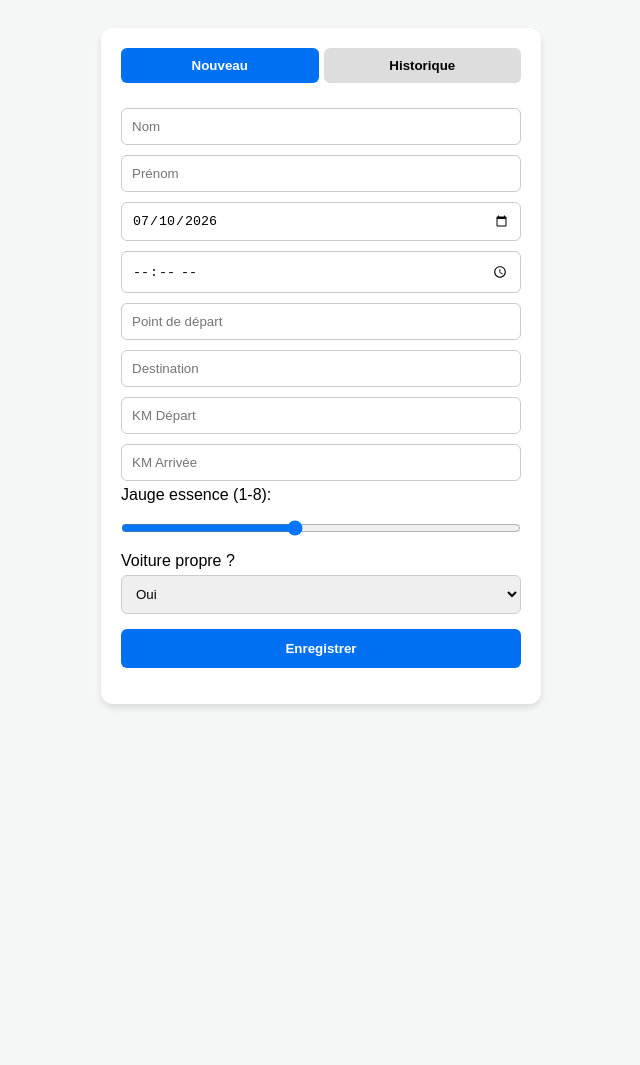
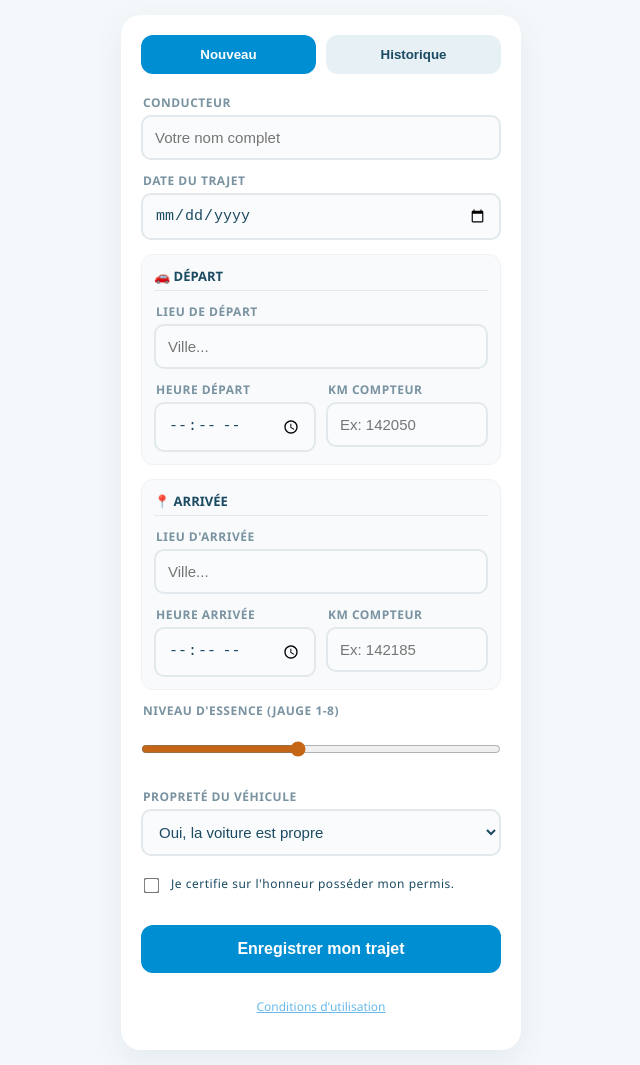
Before and after one commit to mcd64000-design/Apply-Kilom-tre-v-hicule, a plain HTML site: page index.html in a window 1280 px wide. Shown: the whole page, without its empty margins (319-959 px from the left). Before the commit the page ends 800 px from the top, so only its background shows below. Drawn offline with nearby package versions, Linux system fonts and the light colour scheme.

Commit message:
Refactor HTML structure and styles for form
Updated the title and improved form layout with new labels and input fields. Enhanced styling for better user experience.

```diff
--- a/index.html
+++ b/index.html
@@ -3,18 +3,26 @@
 <head>
     <meta charset="UTF-8">
     <meta name="viewport" content="width=device-width, initial-scale=1.0">
-    <title>Suivi Kilométrique</title>
+    <title>Mon Suivi Trajet - Savencia</title>
     <script src="https://unpkg.com/@supabase/supabase-js@2"></script>
     <style>
-        body { font-family: sans-serif; background: #f4f7f6; padding: 20px; display: flex; justify-content: center; }
-        .box { background: white; padding: 20px; border-radius: 12px; width: 100%; max-width: 400px; box-shadow: 0 4px 6px rgba(0,0,0,0.1); }
-        .tabs { display: flex; gap: 5px; margin-bottom: 20px; }
-        .tab-btn { flex: 1; padding: 10px; border: none; border-radius: 6px; cursor: pointer; background: #ddd; font-weight: bold; }
-        .tab-btn.active { background: #0070f3; color: white; }
+        body { font-family: 'Segoe UI', Tahoma, Geneva, Verdana, sans-serif; background: #f4f8fa; padding: 15px; display: flex; justify-content: center; margin: 0; }
+        .box { background: white; padding: 20px; border-radius: 20px; width: 100%; max-width: 400px; box-shadow: 0 10px 30px rgba(27, 74, 98, 0.08); box-sizing: border-box; }
+        .tabs { display: flex; gap: 10px; margin-bottom: 20px; }
+        .tab-btn { flex: 1; padding: 12px; border: none; border-radius: 12px; cursor: pointer; background: #e6f0f5; color: #1b4a62; font-weight: bold; transition: 0.3s ease; }
+        .tab-btn.active { background: #008ed2; color: white; }
         .page { display: none; }
         .page.active { display: block; }
-        input, select { width: 100%; padding: 10px; margin: 5px 0; border: 1px solid #ccc; border-radius: 6px; box-sizing: border-box; }
-        button.main { width: 100%; padding: 12px; background: #0070f3; color: white; border: none; border-radius: 6px; cursor: pointer; margin-top: 10px; font-weight: bold; }
+        label { display: block; font-size: 12px; font-weight: 700; color: #7a93a1; text-transform: uppercase; margin-top: 12px; margin-left: 2px; letter-spacing: 0.5px; }
+        input:not([type="checkbox"]), select { width: 100%; padding: 12px; margin: 4px 0 0 0; border: 2px solid #e1e9ed; border-radius: 10px; box-sizing: border-box; font-size: 15px; color: #1b4a62; background-color: #fafbfc; transition: border-color 0.3s, background-color 0.3s; }
+        input:focus, select:focus { outline: none; border-color: #008ed2; background-color: white; }
+        .grid-2x2 { display: grid; grid-template-columns: 1fr 1fr; gap: 10px; }
+        .section-bloc { background: #f8fafc; border: 1px solid #eef2f5; padding: 12px; border-radius: 12px; margin-top: 14px; }
+        .section-bloc h3 { margin: 0 0 5px 0; font-size: 13px; color: #1b4a62; font-weight: bold; border-bottom: 1px solid #e1e9ed; padding-bottom: 5px; }
+        button.main { width: 100%; padding: 15px; background: #008ed2; color: white; border: none; border-radius: 12px; cursor: pointer; margin-top: 20px; font-weight: bold; font-size: 16px; transition: background 0.2s; }
+        button.main:hover { background: #1b4a62; }
+        input[type="range"] { accent-color: #c46615; width: 100%; margin-top: 8px; }
+        .footer-btn { margin-top: 25px; text-align: center; font-size: 12px; color: #69b9ec; cursor: pointer; text-decoration: underline; font-weight: 500; }
     </style>
 </head>
 <body>
@@ -26,100 +34,91 @@
     </div>
 
     <div id="form" class="page active">
-        <input type="text" id="nom" placeholder="Nom">
-        <input type="text" id="prenom" placeholder="Prénom">
-        <input type="date" id="date_trajet">
-        <input type="time" id="heure_trajet">
-        <input type="text" id="pt_dep" placeholder="Point de départ">
-        <input type="text" id="dest" placeholder="Destination">
-        <input type="number" id="km_dep" placeholder="KM Départ">
-        <input type="number" id="km_arr" placeholder="KM Arrivée">
-        <label>Jauge essence (1-8):</label>
-        <input type="range" id="jauge" min="1" max="8" value="4">
-        <label>Voiture propre ?</label>
-        <select id="propre"><option value="Oui">Oui</option><option value="Non">Non</option></select>
-        <button class="main" onclick="envoyerTrajet()">Enregistrer</button>
-        <p id="msg" style="text-align:center; font-weight:bold;"></p>
+        <div><label for="nom">Conducteur</label><input type="text" id="nom" placeholder="Votre nom complet" oninput="sauvegarderLocal()"></div>
+        <div><label for="date_trajet">Date du trajet</label><input type="date" id="date_trajet" oninput="sauvegarderLocal()"></div>
+
+        <div class="section-bloc">
+            <h3>🚗 DÉPART</h3>
+            <div><label for="dest_dep">Lieu de départ</label><input type="text" id="dest_dep" placeholder="Ville..." oninput="sauvegarderLocal()"></div>
+            <div class="grid-2x2">
+                <div><label for="heure_dep">Heure départ</label><input type="time" id="heure_dep" oninput="sauvegarderLocal()"></div>
+                <div><label for="km_dep">KM Compteur</label><input type="number" id="km_dep" placeholder="Ex: 142050" oninput="sauvegarderLocal()"></div>
+            </div>
+        </div>
+
+        <div class="section-bloc">
+            <h3>📍 ARRIVÉE</h3>
+            <div><label for="dest_arr">Lieu d'arrivée</label><input type="text" id="dest_arr" placeholder="Ville..." oninput="sauvegarderLocal()"></div>
+            <div class="grid-2x2">
+                <div><label for="heure_arr">Heure arrivée</label><input type="time" id="heure_arr" oninput="sauvegarderLocal()"></div>
+                <div><label for="km_arr">KM Compteur</label><input type="number" id="km_arr" placeholder="Ex: 142185" oninput="sauvegarderLocal()"></div>
+            </div>
+        </div>
+
+        <div><label>Niveau d'essence (Jauge 1-8)</label><input type="range" id="jauge" min="1" max="8" value="4" oninput="sauvegarderLocal()"></div>
+        <div><label for="propre">Propreté du véhicule</label><select id="propre" onchange="sauvegarderLocal()"><option value="Oui">Oui, la voiture est propre</option><option value="Non">Non, elle nécessite un nettoyage</option></select></div>
+
+        <div style="margin: 20px 0 10px 0; font-size: 13px; color: #1b4a62; display: flex; align-items: flex-start; gap: 10px; line-height: 1.4;">
+            <input type="checkbox" id="certif" style="width: auto; margin-top: 3px; transform: scale(1.2); cursor: pointer;" onchange="sauvegarderLocal()">
+            <label for="certif" style="cursor: pointer; font-weight: 500; color: #1b4a62; text-transform: none; margin: 0;">Je certifie sur l'honneur posséder mon permis.</label>
+        </div>
+
+        <button class="main" onclick="envoyerTrajet()">Enregistrer mon trajet</button>
+
+        <div class="footer-btn" onclick="alert('Fonctionnalité à venir : Affichage des conditions d\'utilisation')">
+            Conditions d'utilisation
+        </div>
+
+        <p id="msg" style="text-align:center; font-weight:bold; margin-top: 15px; font-size: 14px;"></p>
     </div>
 
-    <div id="hist" class="page">
-        <div id="liste">Chargement...</div>
-    </div>
+    <div id="hist" class="page"><div id="liste">Chargement...</div></div>
 </div>
 
 <script>
-    let sb;
-    const sbUrl = "https://pckketidnitktkmqscik.supabase.co";
-    const sbKey = "eyJhbGciOiJIUzI1NiIsInR5cCI6IkpXVCJ9.eyJpc3MiOiJzdXBhYmFzZSIsInJlZiI6InBja2tldGlkbml0a3RrbXFzY2lrIiwicm9sZSI6ImFub24iLCJpYXQiOjE3ODM1OTc2MzYsImV4cCI6MjA5OTE3MzYzNn0.bwkJDCeD6iZAQCACEYLS9-UK9CwK0LMcKRAQdNzm1QA";
-    sb = window.supabase.createClient(sbUrl, sbKey);
+    const sbUrl = "VOTRE_URL_SUPABASE";
+    const sbKey = "VOTRE_CLE_ANON";
+    const sb = window.supabase.createClient(sbUrl, sbKey);
 
-    document.getElementById('date_trajet').valueAsDate = new Date();
+    function sauvegarderLocal() {
+        const d = { nom: document.getElementById('nom').value, date_trajet: document.getElementById('date_trajet').value, lieu_depart: document.getElementById('dest_dep').value, lieu_arrivee: document.getElementById('dest_arr').value, heure_depart: document.getElementById('heure_dep').value, heure_arrivee: document.getElementById('heure_arr').value, km_depart: document.getElementById('km_dep').value, km_arrivee: document.getElementById('km_arr').value, jauge_essence: document.getElementById('jauge').value, voiture_propre: document.getElementById('propre').value, certif: document.getElementById('certif').checked };
+        localStorage.setItem('trajet_en_cours', JSON.stringify(d));
+    }
 
+    function restaurerLocal() {
+        const s = localStorage.getItem('trajet_en_cours');
+        if (s) {
+            const d = JSON.parse(s);
+            document.getElementById('nom').value = d.nom || ''; document.getElementById('date_trajet').value = d.date_trajet || ''; document.getElementById('dest_dep').value = d.lieu_depart || ''; document.getElementById('dest_arr').value = d.lieu_arrivee || ''; document.getElementById('heure_dep').value = d.heure_depart || ''; document.getElementById('heure_arr').value = d.heure_arrivee || ''; document.getElementById('km_dep').value = d.km_depart || ''; document.getElementById('km_arr').value = d.km_arrivee || ''; document.getElementById('jauge').value = d.jauge_essence || 4; document.getElementById('propre').value = d.voiture_propre || 'Oui'; document.getElementById('certif').checked = d.certif || false;
+        }
+    }
+
+    async function envoyerTrajet() {
+        if (!document.getElementById('certif').checked) { alert("Veuillez certifier posséder votre permis."); return; }
+        const dataInsert = {
+            nom: document.getElementById('nom').value,
+            date_trajet: document.getElementById('date_trajet').value,
+            lieu_depart: document.getElementById('dest_dep').value,
+            lieu_arrivee: document.getElementById('dest_arr').value,
+            heure_depart: document.getElementById('heure_dep').value,
+            heure_arrivee: document.getElementById('heure_arr').value,
+            km_depart: parseInt(document.getElementById('km_dep').value) || 0,
+            km_arrivee: parseInt(document.getElementById('km_arr').value) || 0,
+            jauge_essence: parseInt(document.getElementById('jauge').value),
+            voiture_propre: document.getElementById('propre').value,
+            permis_valide: true
+        };
+        const { error } = await sb.from('trajets').insert([dataInsert]);
+        if (error) alert("Erreur : " + error.message);
+        else { alert("✅ Enregistré !"); localStorage.removeItem('trajet_en_cours'); location.reload(); }
+    }
+
+    window.onload = restaurerLocal;
     function showPage(p, btn) {
         document.querySelectorAll('.page').forEach(e => e.classList.remove('active'));
         document.querySelectorAll('.tab-btn').forEach(e => e.classList.remove('active'));
         document.getElementById(p).classList.add('active');
-        if(btn) btn.classList.add('active');
-        if(p === 'hist') charger();
-    }
-
-    async function envoyerTrajet() {
-        const msg = document.getElementById('msg');
-        msg.innerText = "Envoi...";
-
-        const dateComplete = document.getElementById('date_trajet').value + " " + document.getElementById('heure_trajet').value;
-
-        const dataInsert = {
-            nom: document.getElementById('nom').value,
-            prenom: document.getElementById('prenom').value,
-            date_trajet: dateComplete,
-            point_depart: document.getElementById('pt_dep').value,
-            destination: document.getElementById('dest').value,
-            km_depart: parseInt(document.getElementById('km_dep').value),
-            km_arrivee: parseInt(document.getElementById('km_arr').value),
-            jauge_essence: parseInt(document.getElementById('jauge').value),
-            voiture_propre: document.getElementById('propre').value
-        };
-
-        const { error } = await sb.from('trajets').insert([dataInsert]);
-
-        if (error) {
-            console.error("Erreur :", error);
-            msg.innerText = "Erreur : " + error.message;
-        } else {
-            msg.innerText = "✅ Succès !";
-            // Vidage des champs
-            document.getElementById('nom').value = '';
-            document.getElementById('prenom').value = '';
-            document.getElementById('date_trajet').valueAsDate = new Date();
-            document.getElementById('heure_trajet').value = '';
-            document.getElementById('pt_dep').value = '';
-            document.getElementById('dest').value = '';
-            document.getElementById('km_dep').value = '';
-            document.getElementById('km_arr').value = '';
-            setTimeout(() => { msg.innerText = ""; }, 3000);
-        }
-    }
-
-    async function charger() {
-        const liste = document.getElementById('liste');
-        liste.innerHTML = "Chargement...";
-
-        const { data, error } = await sb.from('trajets').select('*').limit(8).order('date_trajet', { ascending: false });
-
-        if (error) {
-            liste.innerHTML = "Erreur de chargement.";
-            return;
-        }
-
-        liste.innerHTML = (data || []).map(t =>
-            `<div style="font-size:12px; padding:10px; border-bottom:1px solid #ccc; margin-bottom:5px; background: #fff;">
-                <strong>${t.date_trajet}</strong><br>
-                ${t.nom} ${t.prenom} | <strong>${t.destination}</strong><br>
-                Départ : ${t.point_depart} ➔ Arrivée : ${t.km_arrivee} km<br>
-                Essence : ${t.jauge_essence}/8 | Propre : ${t.voiture_propre}
-            </div>`
-        ).join('');
+        btn.classList.add('active');
     }
 </script>
 </body>
```
